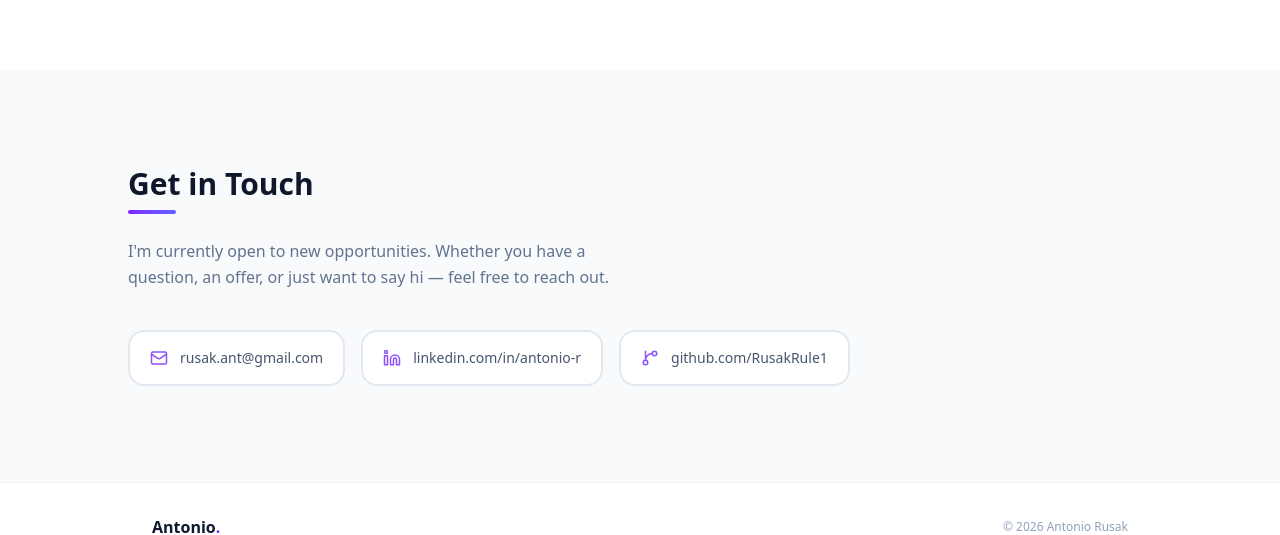
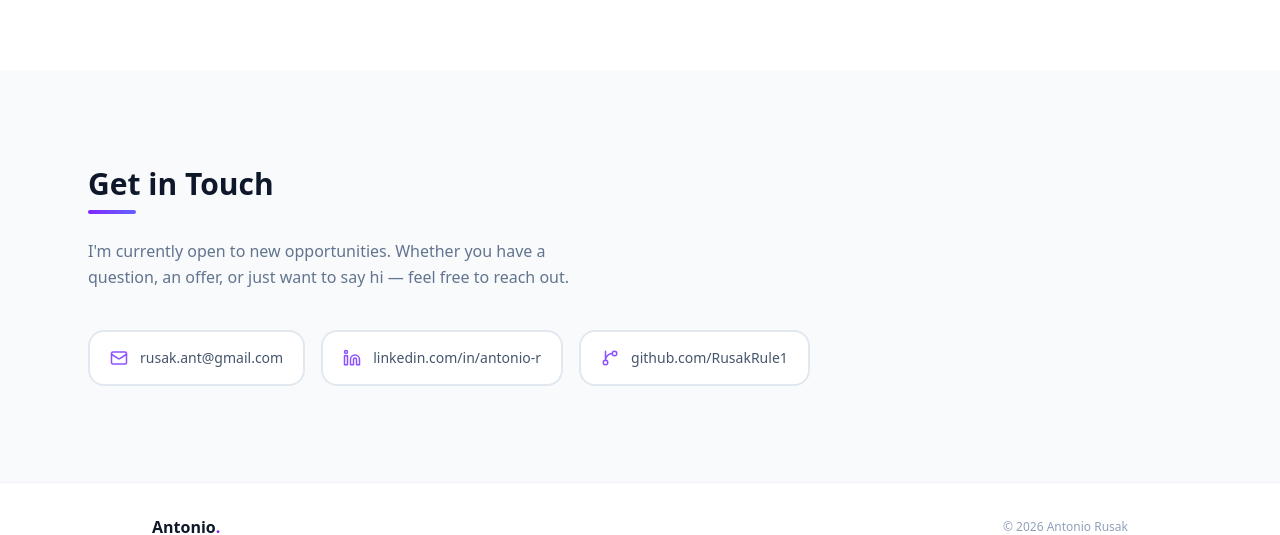
Before and after one commit to RusakRule1/Portfolio, a Next.js app: page / in a window 1280 px wide. Shown: the part 1714-2249 px from the top of the page. Built offline with nearby package versions, Linux system fonts and the light colour scheme; no server answers.

Commit message:
refactor: use Container, SectionHeading and SITE_CONFIG in Contact

```diff
--- a/components/Contact.tsx
+++ b/components/Contact.tsx
@@ -2,52 +2,45 @@
 
 import { motion } from "framer-motion";
 import { Mail, GitBranch, Linkedin } from "lucide-react";
+import { SITE_CONFIG } from "@/lib/config";
+import Container from "@/components/Container";
+import SectionHeading from "@/components/SectionHeading";
 
 const LINKS = [
   {
     icon: Mail,
-    label: "rusak.ant@gmail.com",
-    href: "mailto:rusak.ant@gmail.com",
+    label: SITE_CONFIG.email,
+    href: `mailto:${SITE_CONFIG.email}`,
   },
   {
     icon: Linkedin,
-    label: "linkedin.com/in/antonio-r",
-    href: "https://www.linkedin.com/in/antonio-r-5b3705335",
+    label: SITE_CONFIG.linkedin.label,
+    href: SITE_CONFIG.linkedin.url,
   },
   {
     icon: GitBranch,
-    label: "github.com/RusakRule1",
-    href: "https://github.com/RusakRule1",
+    label: SITE_CONFIG.github.url.replace("https://", ""),
+    href: SITE_CONFIG.github.url,
   },
 ];
 
 export default function Contact() {
   return (
-    <section id="contact" className="py-24 px-6 bg-slate-50 dark:bg-[#0d0d0d]">
-      <div className="max-w-5xl mx-auto">
-        <motion.div
-          initial={{ opacity: 0, y: 16 }}
-          whileInView={{ opacity: 1, y: 0 }}
-          viewport={{ once: true }}
-          transition={{ duration: 0.5 }}
-          className="max-w-lg"
-        >
-          <h2 className="text-3xl font-bold text-slate-900 dark:text-white">
-            Get in Touch
-          </h2>
-          <div className="mt-2 h-1 w-12 bg-gradient-to-r from-violet-600 to-indigo-500 rounded" />
-          <p className="mt-6 text-slate-500 dark:text-gray-400 leading-relaxed">
-            I&apos;m currently open to new opportunities. Whether you have a
-            question, an offer, or just want to say hi — feel free to reach out.
-          </p>
-        </motion.div>
+    <section id="contact" className="py-24 bg-slate-50 dark:bg-[#0d0d0d]">
+      <Container>
+        <SectionHeading title="Get in Touch" />
+
+        <p className="mt-6 text-slate-500 dark:text-gray-400 leading-relaxed max-w-lg">
+          I&apos;m currently open to new opportunities. Whether you have a
+          question, an offer, or just want to say hi — feel free to reach out.
+        </p>
 
         <motion.div
           className="mt-10 flex flex-col sm:flex-row gap-4"
           initial={{ opacity: 0, y: 16 }}
           whileInView={{ opacity: 1, y: 0 }}
           viewport={{ once: true }}
-          transition={{ duration: 0.5, delay: 0.1 }}
+          transition={{ duration: 0.5 }}
         >
           {LINKS.map(({ icon: Icon, label, href }) => (
             <a
@@ -65,7 +58,7 @@ export default function Contact() {
             </a>
           ))}
         </motion.div>
-      </div>
+      </Container>
     </section>
   );
 }
```
